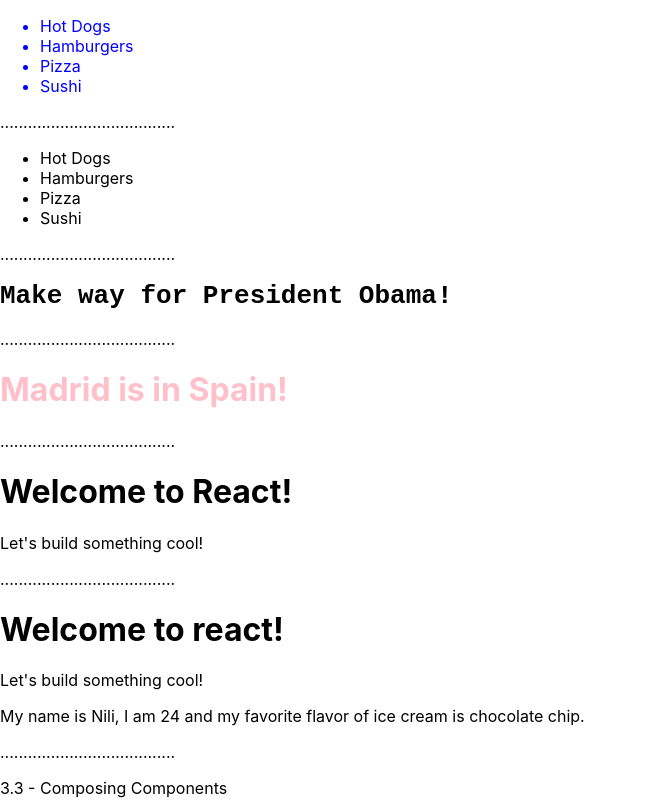
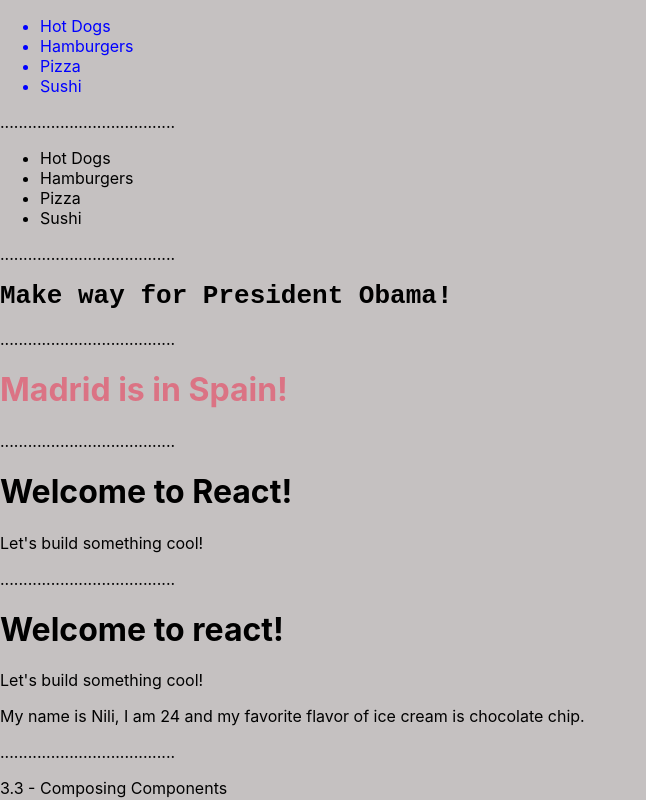
Before and after one commit to nilipatel97/linkedin-learning-react-js, a React (Create React App) app in the folder my-app/: page / in a window 1280 px wide. Shown: the top 800 px of the page, without its empty margins (0-646 px from the left). Built offline with nearby package versions, Linux system fonts and the light colour scheme.

Commit message:
add examples for destructuring (4.1)

```diff
--- a/my-app/public/index.html
+++ b/my-app/public/index.html
@@ -3,7 +3,7 @@
   <head>
     <style>
       #heading {
-        color:pink;
+        color:rgb(219, 115, 132);
       }
       .cool-text {
         font-family: monospace;
--- a/my-app/src/index.css
+++ b/my-app/src/index.css
@@ -5,6 +5,7 @@
     sans-serif;
   -webkit-font-smoothing: antialiased;
   -moz-osx-font-smoothing: grayscale;
+  background:rgb(197, 193, 193);
 }
 
 code {
--- a/my-app/src/index.js
+++ b/my-app/src/index.js
@@ -303,3 +303,27 @@
 );
 
 // NOTES: Adjacent React Components must be wrapped in a <div> or <React.Fragment> or <></>
+
+/******************************************************************************************* */
+/************************ Chapter 4: React State with Hooks ******************************** */
+/******************************************************************************************* */
+
+/***************************** [4.1] Array Destructuring *********************************** */
+
+// here's a variable with an array
+
+const pH = ["basic", "neutral", "acidic"];
+
+console.log(pH[1]);
+
+// heres it is destructured
+
+const [junk, medium, healthy] = ["popcorn", "pretzel", "pineapple"];
+
+console.log(junk);
+
+// will match the variable to the position; dont have to create variable to each position
+
+const [ , moderate] = ["basic", "economy", "business"];
+
+console.log(moderate);
```
